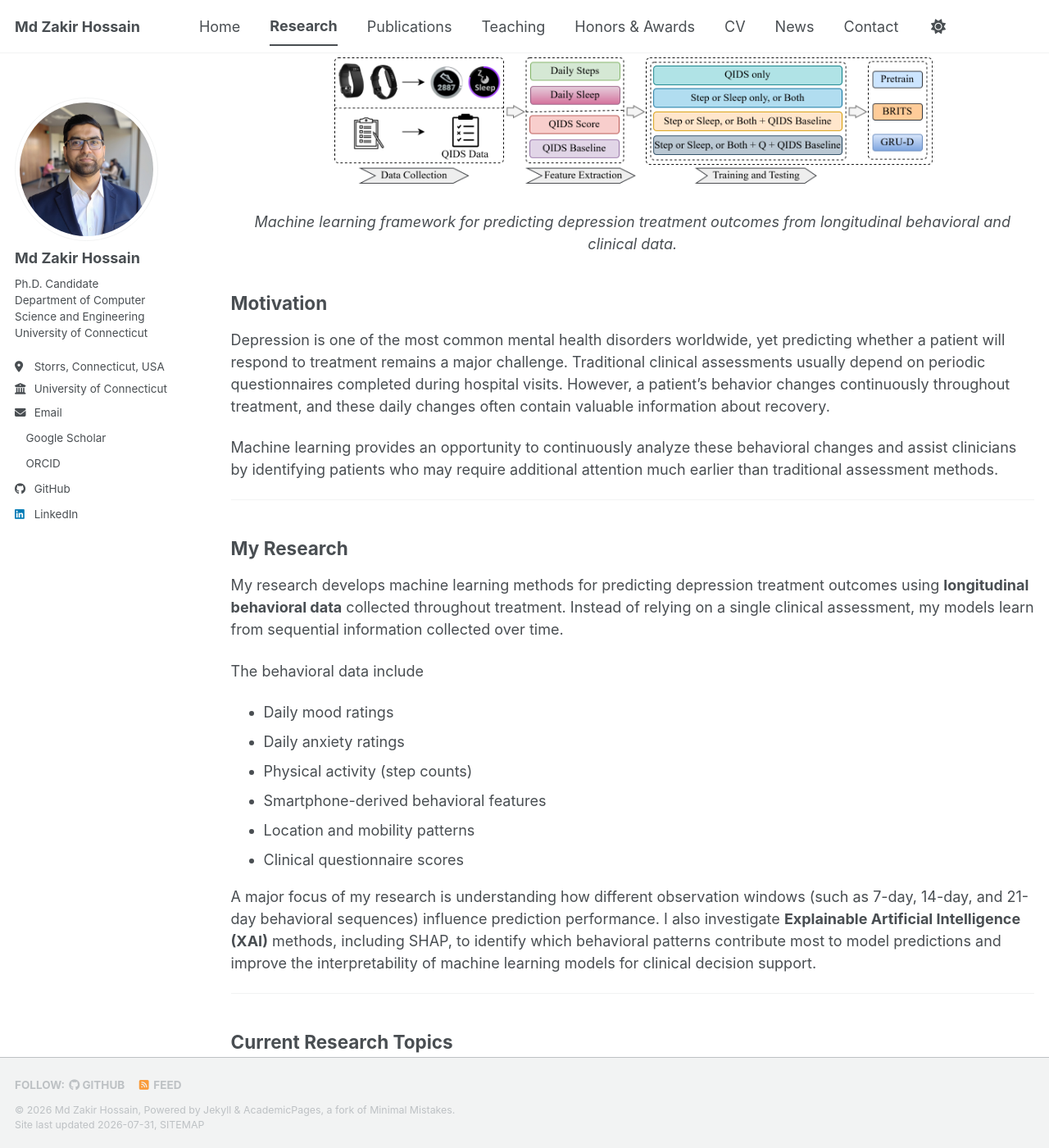
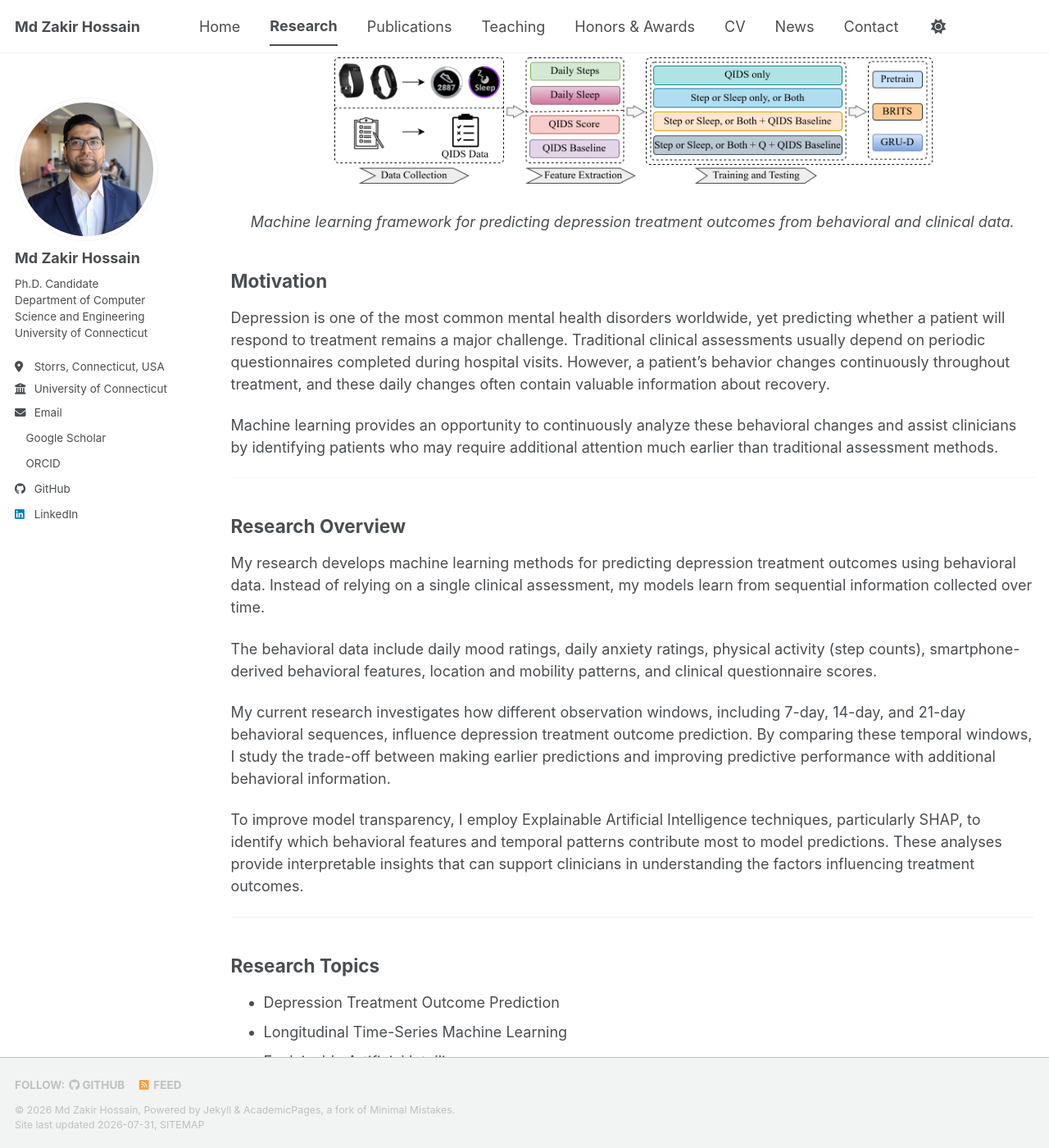
Before and after one commit to zakir-uconn/zakir-uconn.github.io, a Jekyll site: the page built from _pages/research.md, in a window 1280 px wide and 1400 px high, scrolled down 365 px. Shown: the whole window at 82% size. Built offline with Jekyll 4.4.1, drawn with Linux system fonts in a browser that asks for light colours; a style sheet for code colours, icons or effects is not loaded.

Commit message:
Revise research overview and topics for clarity
Updated the research overview to remove 'longitudinal' and improve clarity. Refined the explanation of current research focus and added details on Explainable Artificial Intelligence techniques.

```diff
--- a/_pages/research.md
+++ b/_pages/research.md
@@ -19,7 +19,7 @@ My research focuses on designing computational algorithms that solve challenging
 </p>
 
 <p align="center">
-  <em>Machine learning framework for predicting depression treatment outcomes from longitudinal behavioral and clinical data.</em>
+  <em>Machine learning framework for predicting depression treatment outcomes from behavioral and clinical data.</em>
 </p>
 
 ## Motivation
@@ -30,28 +30,23 @@ Machine learning provides an opportunity to continuously analyze these behaviora
 
 ---
 
-## My Research
+## Research Overview
 
-My research develops machine learning methods for predicting depression treatment outcomes using **longitudinal behavioral data** collected throughout treatment. Instead of relying on a single clinical assessment, my models learn from sequential information collected over time.
+My research develops machine learning methods for predicting depression treatment outcomes using behavioral data. Instead of relying on a single clinical assessment, my models learn from sequential information collected over time.
 
-The behavioral data include
+The behavioral data include daily mood ratings, daily anxiety ratings, physical activity (step counts), smartphone-derived behavioral features, location and mobility patterns, and clinical questionnaire scores.
 
-- Daily mood ratings
-- Daily anxiety ratings
-- Physical activity (step counts)
-- Smartphone-derived behavioral features
-- Location and mobility patterns
-- Clinical questionnaire scores
+My current research investigates how different observation windows, including 7-day, 14-day, and 21-day behavioral sequences, influence depression treatment outcome prediction. By comparing these temporal windows, I study the trade-off between making earlier predictions and improving predictive performance with additional behavioral information.
 
-A major focus of my research is understanding how different observation windows (such as 7-day, 14-day, and 21-day behavioral sequences) influence prediction performance. I also investigate **Explainable Artificial Intelligence (XAI)** methods, including SHAP, to identify which behavioral patterns contribute most to model predictions and improve the interpretability of machine learning models for clinical decision support.
+To improve model transparency, I employ Explainable Artificial Intelligence techniques, particularly SHAP, to identify which behavioral features and temporal patterns contribute most to model predictions. These analyses provide interpretable insights that can support clinicians in understanding the factors influencing treatment outcomes.
 
 ---
 
-## Current Research Topics
+## Research Topics
 
 - Depression Treatment Outcome Prediction
 - Longitudinal Time-Series Machine Learning
-- Explainable Artificial Intelligence (SHAP)
+- Explainable Artificial Intelligence
 - Behavioral Health Analytics
 - Clinical Decision Support
 
```
